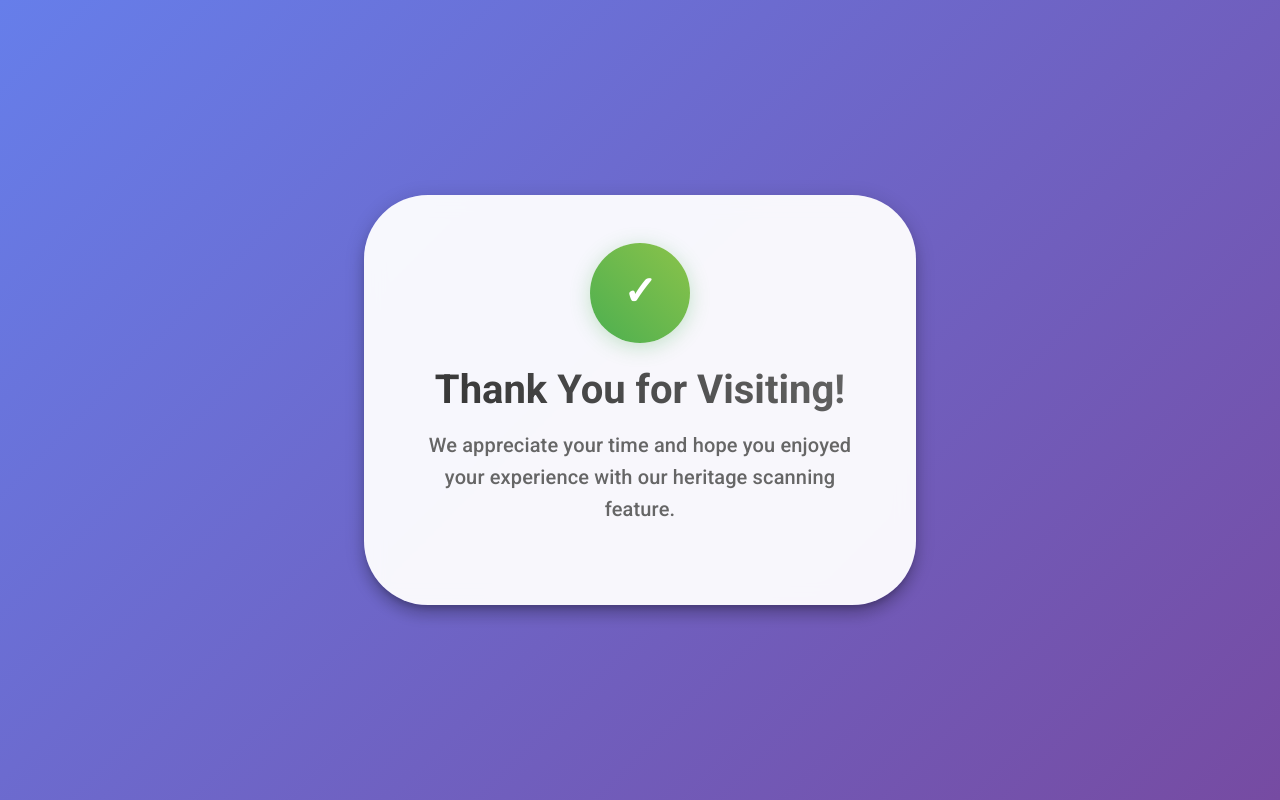
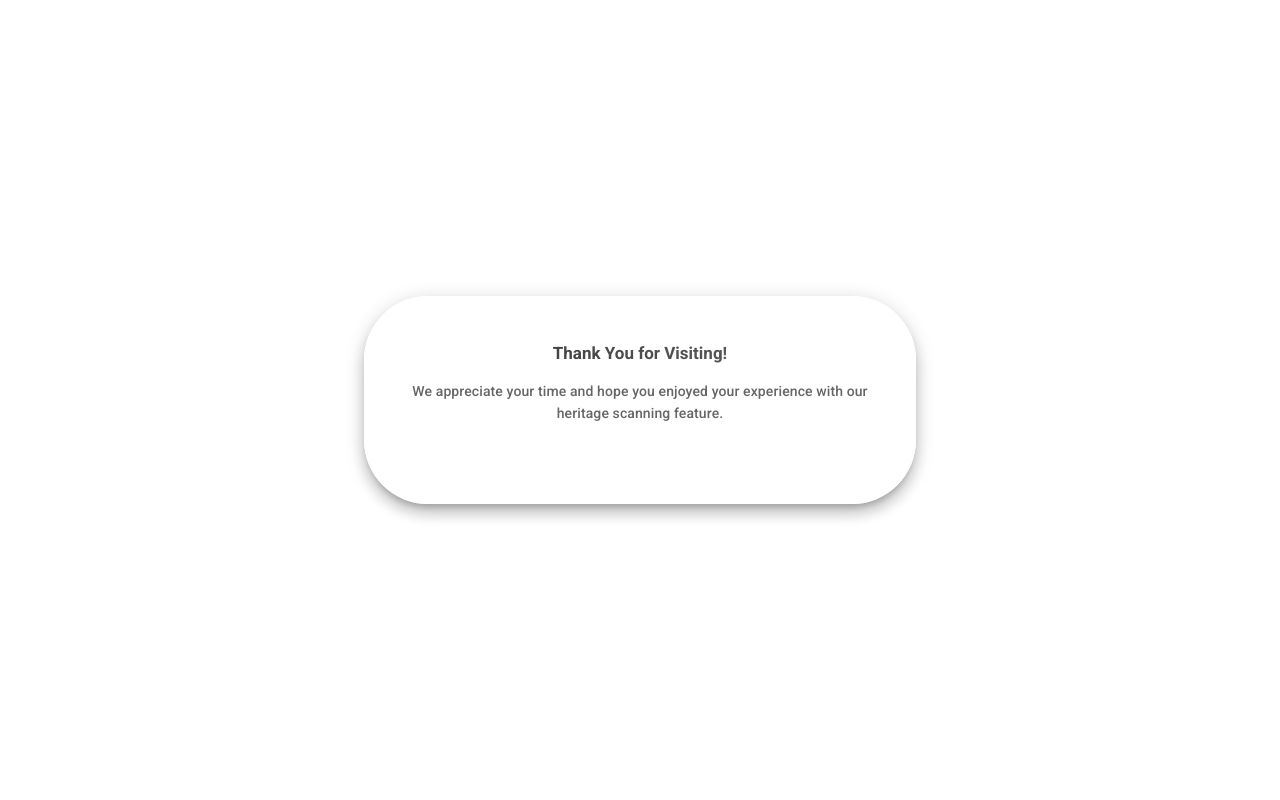
Before and after one commit to rejoan121615/heritage-trial-overlay, a Next.js app: page /visite/thank-you in a window 1280 px wide. Built offline with nearby package versions, Linux system fonts and the light colour scheme.

Commit message:
Update thank-you page.tsx

```diff
--- a/app/visite/thank-you/page.tsx
+++ b/app/visite/thank-you/page.tsx
@@ -3,8 +3,6 @@
 import React from "react";
 import { Box, Typography, Button, Container, Paper } from "@mui/material";
 import { useRouter } from "next/navigation";
-import HomeIcon from "@mui/icons-material/Home";
-import ArrowBackIcon from "@mui/icons-material/ArrowBack";
 
 export default function ThankYouPage() {
   const router = useRouter();
@@ -12,8 +10,7 @@ export default function ThankYouPage() {
   return (
     <Box
       sx={{
-        minHeight: "100vh",
-        background: "linear-gradient(135deg, #667eea 0%, #764ba2 100%)",
+        minHeight: "100svh",
         display: "flex",
         alignItems: "center",
         justifyContent: "center",
@@ -31,32 +28,6 @@ export default function ThankYouPage() {
             backdropFilter: "blur(10px)",
           }}
         >
-          {/* Success Icon */}
-          <Box
-            sx={{
-              width: 100,
-              height: 100,
-              borderRadius: "50%",
-              background: "linear-gradient(45deg, #4CAF50, #8BC34A)",
-              display: "flex",
-              alignItems: "center",
-              justifyContent: "center",
-              margin: "0 auto 24px",
-              boxShadow: "0 4px 20px rgba(76, 175, 80, 0.3)",
-            }}
-          >
-            <Typography
-              variant="h3"
-              sx={{
-                color: "white",
-                fontWeight: "bold",
-                fontSize: "2.5rem",
-              }}
-            >
-              ✓
-            </Typography>
-          </Box>
-
           {/* Main Title */}
           <Typography
             variant="h3"
@@ -68,7 +39,7 @@ export default function ThankYouPage() {
               WebkitBackgroundClip: "text",
               color: "transparent",
               marginBottom: 2,
-              fontSize: { xs: "2rem", md: "2.5rem" },
+              fontSize: "17px",
             }}
           >
             Thank You for Visiting!
@@ -77,10 +48,12 @@ export default function ThankYouPage() {
           {/* Subtitle */}
           <Typography
             variant="h6"
+            component="p"
             sx={{
               color: "#666",
               marginBottom: 4,
               lineHeight: 1.6,
+               fontSize: "14px",
             }}
           >
             We appreciate your time and hope you enjoyed your experience with our heritage scanning feature.
```
